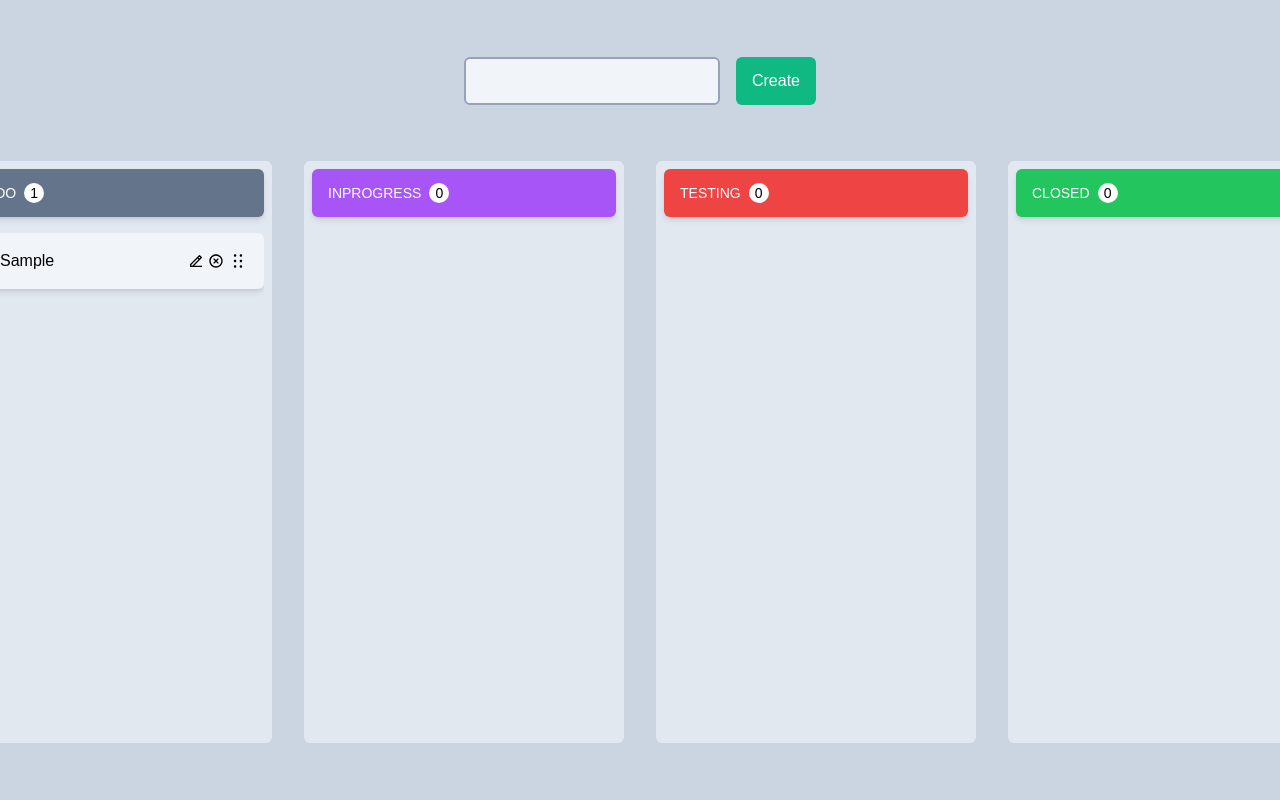
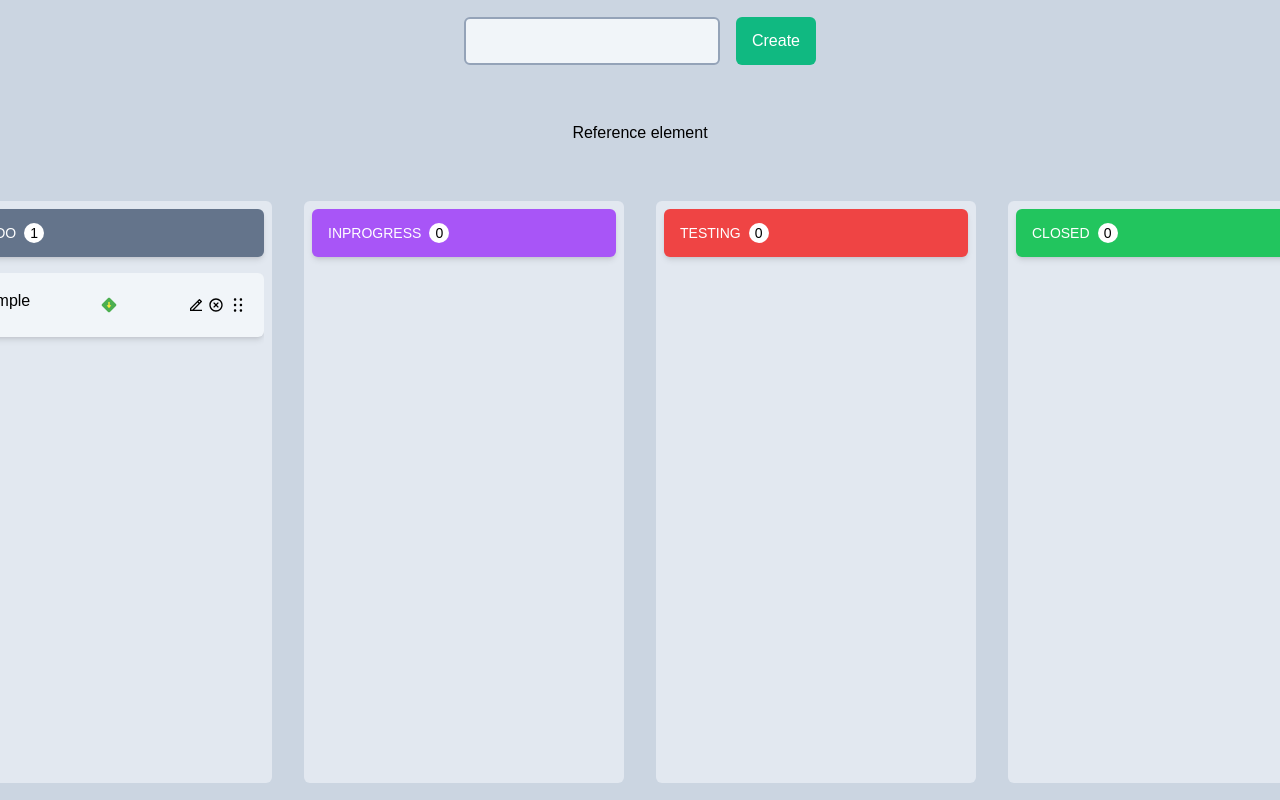
Before and after one commit to CesarAFC/kanban-board, a React (Vite) app: page / in a window 1280 px wide. Both pictures are taken after typing "Sample" into the empty fields and a click on the button "Create". Shown: the top 800 px of the page. Built offline with nearby package versions, Linux system fonts and the light colour scheme.

Commit message:
Change the popper to the container task

```diff
--- a/src/App.tsx
+++ b/src/App.tsx
@@ -18,12 +18,18 @@ import { arrayMove } from "@dnd-kit/sortable";
 import { useState } from "react";
 import SingleTask from "./components/SingleTask";
 import { Task } from "./types/taskTypes";
+import { SecondPopper } from "./components/SecondPopper";
 
 function App() {
   const { taskStore, updateIndex, updateTaskState } = useTaskStore(
     (state) => state
   );
+
+
   const [activeId, setActiveId] = useState<string | null>();
+
+  const [isOpen, setIsOpen] = useState(false);
+  const [referenceElement, setReferenceElement] = useState(null);
 
   // for input methods detection
   const sensors = useSensors(useSensor(PointerSensor), useSensor(TouchSensor));
@@ -71,6 +77,18 @@ function App() {
   return (
     <div className="bg-slate-300 w-screen h-screen flex flex-col justify-center items-center p-3 gap-14">
       <CreateTask />
+
+      {/* popper test */}
+      <button
+        type="button"
+        ref={setReferenceElement as any}
+        onClick={() => setIsOpen(!isOpen)}
+      >
+        Reference element
+      </button>
+      <SecondPopper isOpen={isOpen} referenceElement={referenceElement}/>
+
+
       <DndContext
         sensors={sensors}
         collisionDetection={closestCenter}
--- a/src/components/Popper.tsx
+++ b/src/components/Popper.tsx
@@ -3,6 +3,7 @@ import { usePopper } from 'react-popper';
 import { useModal } from '../hooks/useModal';
 import { FcHighPriority, FcLowPriority, FcMediumPriority } from "react-icons/fc";
 import { useTaskStore } from '../store/task';
+import { arrow } from '@popperjs/core';
 
 enum IconType {
     low = 'low',
@@ -34,19 +35,21 @@ const Popper = ({priority, id}: popperTypes) => {
   const [referenceElement, setReferenceElement] = useState(null);
   const [popperElement, setPopperElement] = useState(null);
   const { styles, attributes } = usePopper(referenceElement, popperElement, {
-    placement: "top"
+    placement: "top",
+    modifiers: [arrow]
   });
 
   const {changePriority} = useTaskStore(state => state)
 
   const handlePriorityChange = (event: React.MouseEvent<HTMLButtonElement, MouseEvent>) => {
-    changePriority(id, event.target.value)
+    changePriority(id, event.currentTarget.value)
     toogleMenu();
   }
 
   return (
-    <>
+    <div>
       <button
+      className='p-2 transition hover:bg-slate-400 rounded-md'
         onClick={toogleMenu}
         type="button"
         ref={setReferenceElement as any}
@@ -70,7 +73,7 @@ const Popper = ({priority, id}: popperTypes) => {
           Mid
         </button>
       </div>
-    </>
+    </div>
   );
 };
 
--- /dev/null
+++ b/src/components/SecondPopper.tsx
@@ -0,0 +1,64 @@
+import { useState } from 'react';
+import { usePopper } from 'react-popper';
+
+type Popperprops = {
+    isOpen: boolean,
+    referenceElement: any
+}
+
+export const SecondPopper = ({isOpen, referenceElement }: Popperprops) => {
+
+//   const [isOpen, setIsOpen] = useState(false);
+//   const [referenceElement, setReferenceElement] = useState(null);
+  const [popperElement, setPopperElement] = useState(null);
+  const [arrowElement, setArrowElement] = useState(null);
+  const { styles, attributes } = usePopper(referenceElement, popperElement, {
+    modifiers: [{ name: 'arrow', options: { element: arrowElement } }],
+    placement: 'top'
+  });
+
+  return (
+    <>
+      {/* <button
+        type="button"
+        ref={setReferenceElement}
+        onClick={() => setIsOpen(!isOpen)}
+      >
+        Reference element
+      </button> */}
+
+      {isOpen && (
+        <div
+          className="bg-emerald-300 p-2 rounded-md"
+          ref={setPopperElement as any}
+          style={styles.popper}
+          {...attributes.popper}
+        >
+          <button
+            value="high"
+            className="disabled:text-slate-400 hover:bg-slate-400 px-1 rounded-sm transition"
+          >
+            High
+          </button>
+          <button
+            value="low"
+            className="hover:bg-slate-400 px-1 rounded-sm transition"
+          >
+            Low
+          </button>
+          <button
+            value="mid"
+            className="hover:bg-slate-400 px-1 rounded-sm transition"
+          >
+            Mid
+          </button>
+          <div
+            className="h-0 w-0 m-2 border-x-4 border-x-transparent border-t-4 border-t-emerald-300 font-semibold"
+            ref={setArrowElement as any}
+            style={styles.arrow}
+          />
+        </div>
+      )}
+    </>
+  );
+};
--- a/src/components/SingleTask.tsx
+++ b/src/components/SingleTask.tsx
@@ -79,9 +79,6 @@ function SingleTask({task}: SingleTask) {
       className={`bg-slate-100 p-4 shadow-md rounded-md opacity-100 flex justify-between gap-1`}
     >
       <div className="flex flex-row gap-2">
-
-        <Popper id={task.id} priority={task.priority} />
-
         {isEditing ? (
           <input
             onKeyDown={handleEnter}
@@ -94,6 +91,10 @@ function SingleTask({task}: SingleTask) {
           <h3>{task.name}</h3>
         )}
       </div>
+
+
+      <Popper id={task.id} priority={task.priority} />
+
 
       <div className="flex gap-1">
         {isEditing && (
@@ -131,6 +132,8 @@ function SingleTask({task}: SingleTask) {
         </button>
       </div>
 
+
+
       <Modal isOpen={isModal1Open} closeModal={toogleModal}>
         <p className="py-5">Task will be deleted</p>
         <div className="flex justify-around pb-1">
--- a/src/components/StatusSingle.tsx
+++ b/src/components/StatusSingle.tsx
@@ -12,6 +12,8 @@ type StatusProps = {
 function StatusSingle({status, tasks}: StatusProps) {
 
     const {setNodeRef} = useDroppable({id: status});
+
+    // Aqui deberia ir la ref del pop y si esta abierto, quizas en la store?
 
   return (
     <div className={`w-80 h-full rounded-md p-2 bg-slate-200`}>
--- a/src/types/taskTypes.ts
+++ b/src/types/taskTypes.ts
@@ -1,5 +1,5 @@
-type StatusTask = 'todo' | 'inProgress' | 'closed' | 'testing';
-type PriorityTask = 'low' | 'medium' | 'high';
+// type StatusTask = 'todo' | 'inProgress' | 'closed' | 'testing';
+// type PriorityTask = 'low' | 'medium' | 'high';
 
 
 export interface Task {
```
